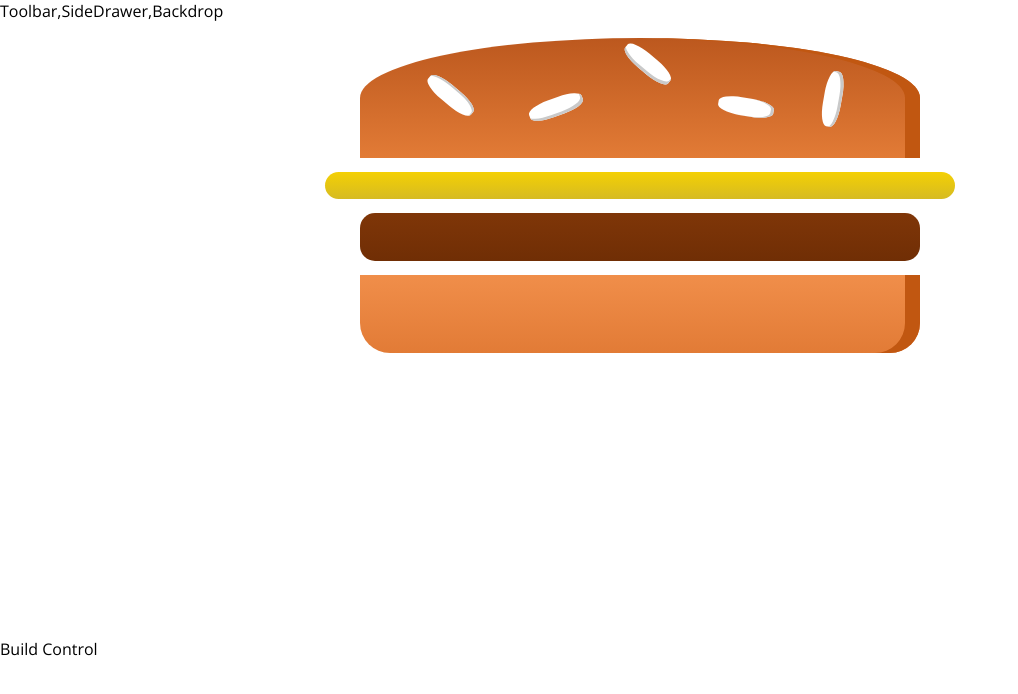
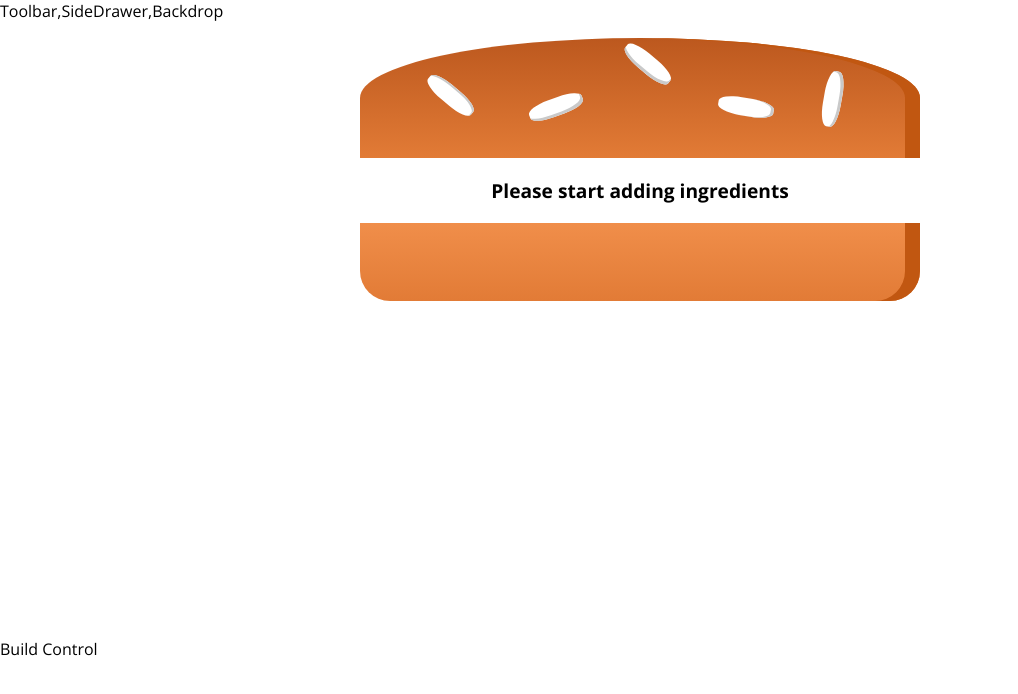
Before and after one commit to boluwatifeade1/BurgerBuild, a React (Create React App) app: page / in a window 1280 px wide. Shown: the top 694 px of the page, without its empty margins (0-1018 px from the left). Built offline with nearby package versions, Linux system fonts and the light colour scheme.

Commit message:
burger build controls

```diff
--- a/src/components/Burger/Burger.js
+++ b/src/components/Burger/Burger.js
@@ -3,11 +3,24 @@
 import BurgerIngredients from './BurgerIngredients/BurgerIngredients'
 
 const Burger = (props) => {
+  let transformedIngredients = Object.keys(props.ingredients)
+    .map(igkey =>{
+      return [...Array(props.ingredients[igkey])].map((_,i) => {
+        return <BurgerIngredients key = {igkey+i} type = {igkey} />;
+      });
+    })
+    .reduce((arr,el) => {
+      return arr.concat(el)
+    },[]);
+
+  if (transformedIngredients.length === 0) {
+    transformedIngredients = <p>Please start adding ingredients</p>
+  }
+  console.log(transformedIngredients)
   return (
     <div className={classes.Burger}>
       <BurgerIngredients type='bread-top'/>
-      <BurgerIngredients type='cheese'/>
-      <BurgerIngredients type='meat'/>
+      {transformedIngredients}
       <BurgerIngredients type='bread-bottom'/>
     </div>
   );
--- a/src/containers/BurgerBuilder/BurgerBuilder.js
+++ b/src/containers/BurgerBuilder/BurgerBuilder.js
@@ -1,11 +1,20 @@
 import React, { Component } from "react";
 import Aux from '../../hoc/Aux'
 import Burger from '../../components/Burger/Burger'
+
 class BurgerBuilder extends Component {
+  state = {
+    ingredients: {
+      salad:0,
+      bacon:0,
+      cheese:0,
+      meat:0
+    }
+  }
   render () {
     return (
       <Aux>
-        <Burger />
+        <Burger ingredients={this.state.ingredients}/>
         <div>Build Control </div>
       </Aux>
     );
```
Also changed, not shown: src/components/Burger/BuildControls/BuildControls.js (added, +10 -0 lines), src/components/Burger/BuildControls/BuildControls.module.css (added, +10 -0 lines).
